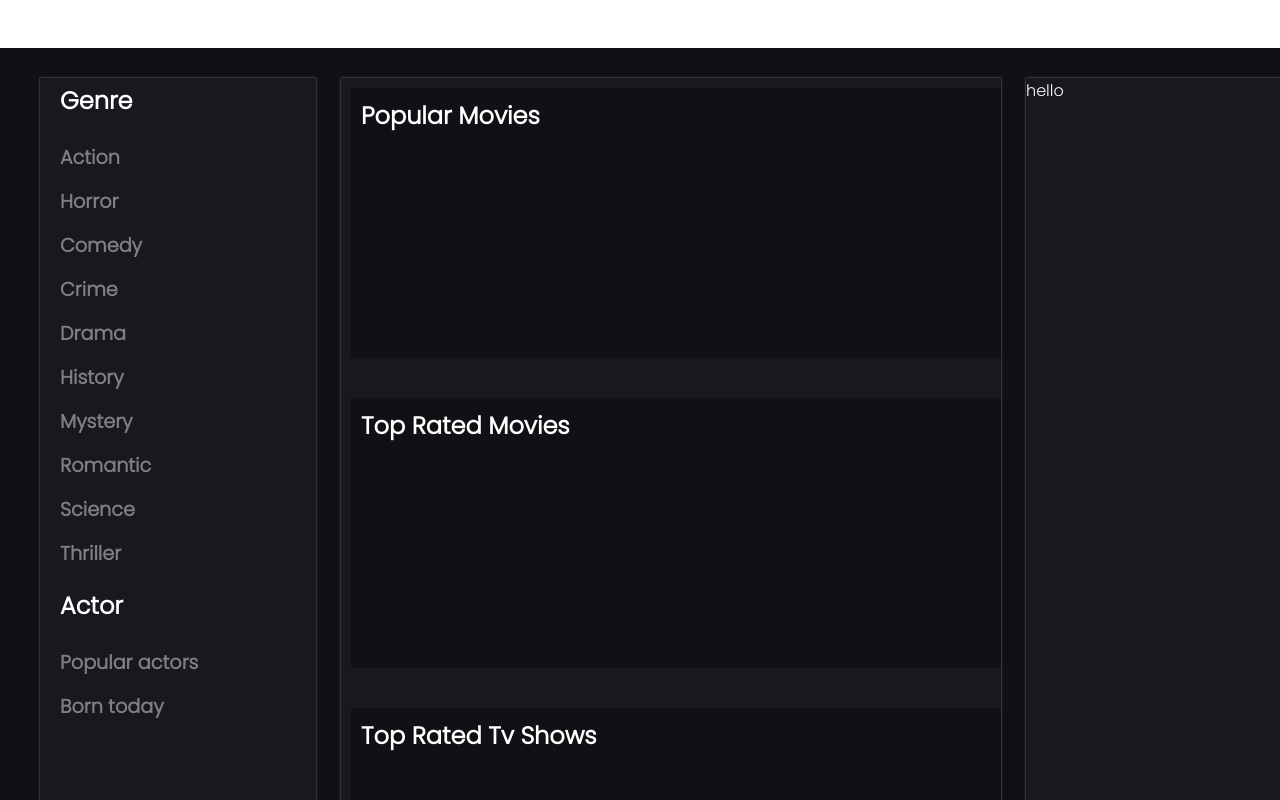
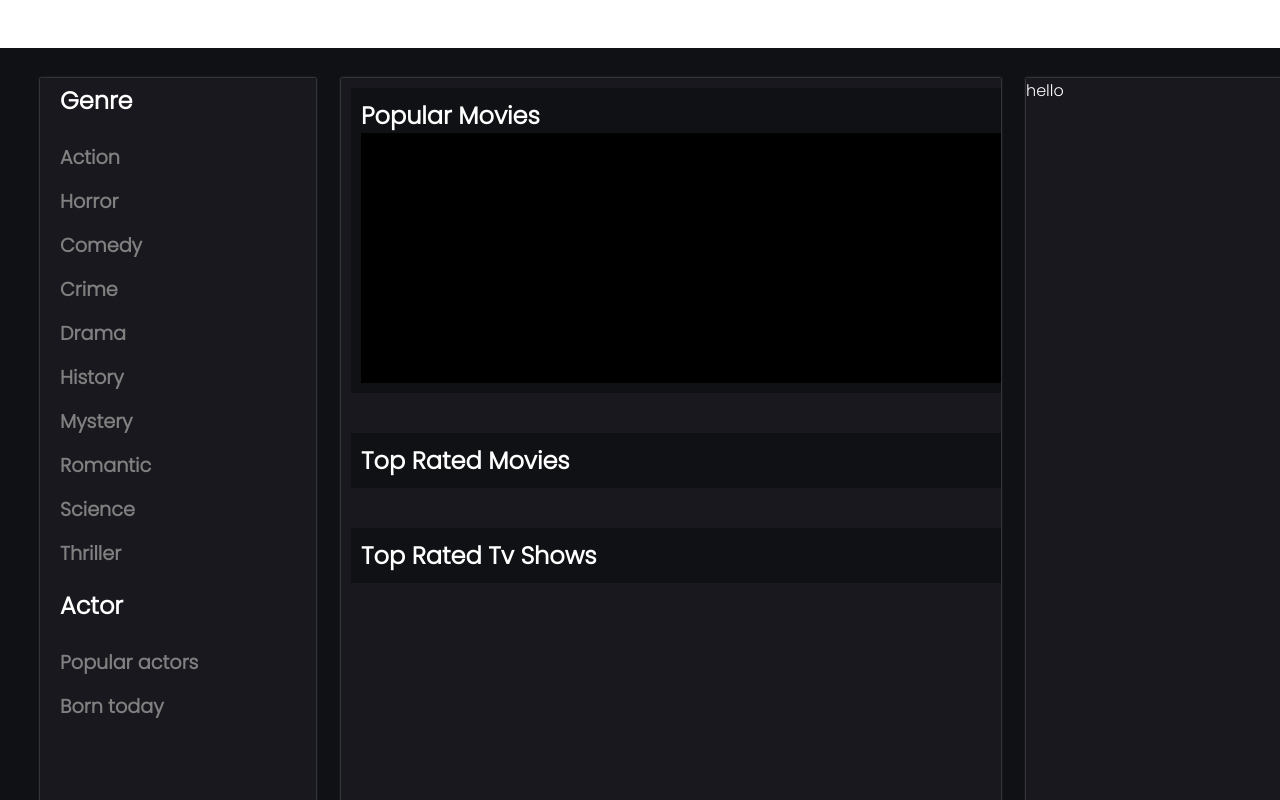
Before and after one commit to arumuga007/film-fusion, a React (Create React App) app: page /topmovies in a window 1280 px wide. Shown: the top 800 px of the page. Built offline with nearby package versions, Linux system fonts and the light colour scheme; a web font is replaced by a local one.

Commit message:
skeleton animation added successfully

```diff
--- /dev/null
+++ b/src/components/HomeBody/BodyComponents/DefaultBodyComponents/DefaultSkeleton.jsx
@@ -0,0 +1,16 @@
+import styles from "./../../../../style/BodyStyles/BodyContent.module.css";
+
+const DefaultSkeleton = () => {
+    return (
+        <>
+        <div className={styles.skeletonImage}></div>
+        <div className={styles.nameAndRatingContainer}>
+        <div className={styles.skeletonName}></div>
+        <div className={styles.skeletonRating}></div>
+        </div>
+        </>
+
+    )
+}
+
+export default DefaultSkeleton;
--- /dev/null
+++ b/src/components/HomeBody/BodyComponents/DefaultBodyComponents/PopularMovies.jsx
@@ -0,0 +1,13 @@
+import styles from "./../../../../style/BodyStyles/BodyContent.module.css";
+import DefaultSkeleton from './DefaultSkeleton';
+import { useState, useEffect } from "react";
+const PopularMovies = () => {
+    const [popularMovies, setPopularMovies] = useState(null);
+    return (
+        <div className={styles['popular-movie-container']}>
+            <DefaultSkeleton />
+        </div>
+    )
+}
+
+export default PopularMovies;
--- /dev/null
+++ b/src/components/HomeBody/BodyComponents/DefaultBodyComponents/TopRatedMovies.jsx
@@ -0,0 +1,11 @@
+import styles from "./../../../../style/BodyStyles/BodyContent.module.css";
+
+const TopRatedMovies = () => {
+    return (
+        <div className={styles['toprated-movie-container']}>
+
+        </div>
+    )
+}
+
+export default TopRatedMovies;
--- /dev/null
+++ b/src/components/HomeBody/BodyComponents/DefaultBodyComponents/TopRatedTvShows.jsx
@@ -0,0 +1,11 @@
+import styles from "./../../../../style/BodyStyles/BodyContent.module.css";
+
+const TopRatedTvShows = () => {
+    return (
+        <div className={styles['toprated-tvshow-container']}>
+
+        </div>
+    )
+}
+
+export default TopRatedTvShows;
--- a/src/components/HomeBody/BodyComponents/TopMovies.jsx
+++ b/src/components/HomeBody/BodyComponents/DefaultBodyContent.jsx
@@ -1,4 +1,7 @@
 import { useEffect } from 'react';
+import PopularMovies from './DefaultBodyComponents/PopularMovies';
+import TopRatedMovies from './DefaultBodyComponents/TopRatedMovies';
+import TopRatedTvShows from './DefaultBodyComponents/TopRatedTvShows';
 import styles from './../../../style/BodyStyles/BodyContent.module.css';
 const url = 'https://imdb8.p.rapidapi.com/auto-complete?q=game%20of%20thr';
 const options = {
@@ -8,7 +11,7 @@ const options = {
 		'X-RapidAPI-Host': 'imdb8.p.rapidapi.com'
 	}
 };
-const TopMovies = () => {
+const DefaultBodyContent = () => {
 
     useEffect(() => {
             // fetch(url, options)
@@ -24,24 +27,18 @@ const TopMovies = () => {
         <>
         <div className={styles.popularMovies}>
             <div class={styles.Headline}>Popular Movies</div>
-            <div className={styles['popular-movie-container']}>
-
-            </div>
+            <PopularMovies />
         </div>
         <div className={styles.TopRatedMovies}>
             <div class={styles.Headline}>Top Rated Movies</div>
-            <div className={styles['toprated-movie-container']}>
-
-            </div>
+            <TopRatedMovies />
         </div>
         <div className={styles.TopRatedTvShow}>
             <div class={styles.Headline}>Top Rated Tv Shows</div>
-            <div className={styles['toprated-tvshow-container']}>
-
-            </div>
+            <TopRatedTvShows />
         </div>
         </>
     )
 }
 
-export default TopMovies;
+export default DefaultBodyContent;
--- a/src/components/HomeBody/BodyContent.jsx
+++ b/src/components/HomeBody/BodyContent.jsx
@@ -1,5 +1,5 @@
 import { BrowserRouter, Route, Routes} from 'react-router-dom';
-import TopMovies from './BodyComponents/TopMovies';
+import DefaultBodyContent from './BodyComponents/DefaultBodyContent';
 import TopRated from './BodyComponents/TopRated';
 import SideBar from './SideBar';
 import styles from './../../style/BodyStyles/BodyContent.module.css';
@@ -11,8 +11,8 @@ const BodyContent = () => {
     <div className={styles.bodyContentContainer}>
       <Routes>
         <Route path="/toprated" element={<TopRated />} />
-        <Route path="/topmovies" element={<TopMovies />} />
-        <Route path="/film-fusion" element={<TopMovies />} />
+        <Route path="/topmovies" element={<DefaultBodyContent />} />
+        <Route path="/film-fusion" element={<DefaultBodyContent />} />
       </Routes>
       </div>
       </BrowserRouter>
--- a/src/style/BodyStyles/BodyContent.module.css
+++ b/src/style/BodyStyles/BodyContent.module.css
@@ -10,7 +10,7 @@
 
 .popularMovies, .TopRatedMovies, .TopRatedTvShow {
     width: 100%;
-    height: 250px;
+    padding: 10px 10px;
     background: #101115;
     padding: 10px 10px;
 }
@@ -19,3 +19,8 @@
     font-size: 1.5rem;
     font-weight: 700;
 }
+
+.popular-movie-container {
+    height: 250px;
+    background: black;
+}
```
